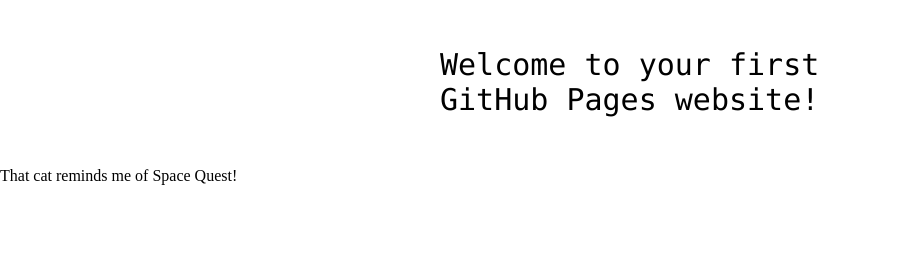
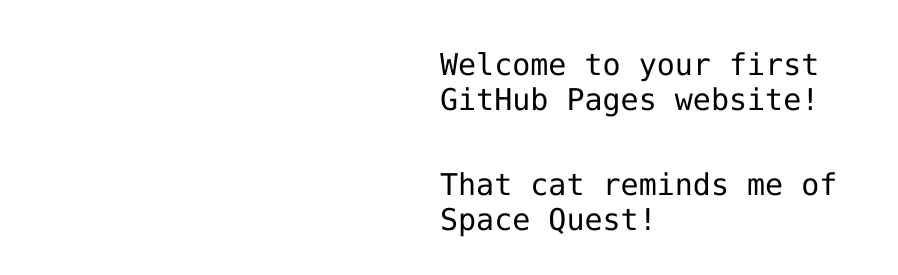
Before and after one commit to shalemppl/hello-world, a plain HTML site: page index.html in a window 1280 px wide. Shown: the part 341-616 px from the top of the page, without its empty margins (0-898 px from the left). Drawn offline with Linux system fonts and the light colour scheme.

Commit message:
Update index.html

```diff
--- a/index.html
+++ b/index.html
@@ -13,7 +13,7 @@
 
 <!-- Change this code here by copy and pasting your template on line 15 -->
 <p>Welcome to your first GitHub Pages website!</p>
-  That cat reminds me of Space Quest!
+  <p>That cat reminds me of Space Quest!</p>
 
 </body>
 </html>
```
